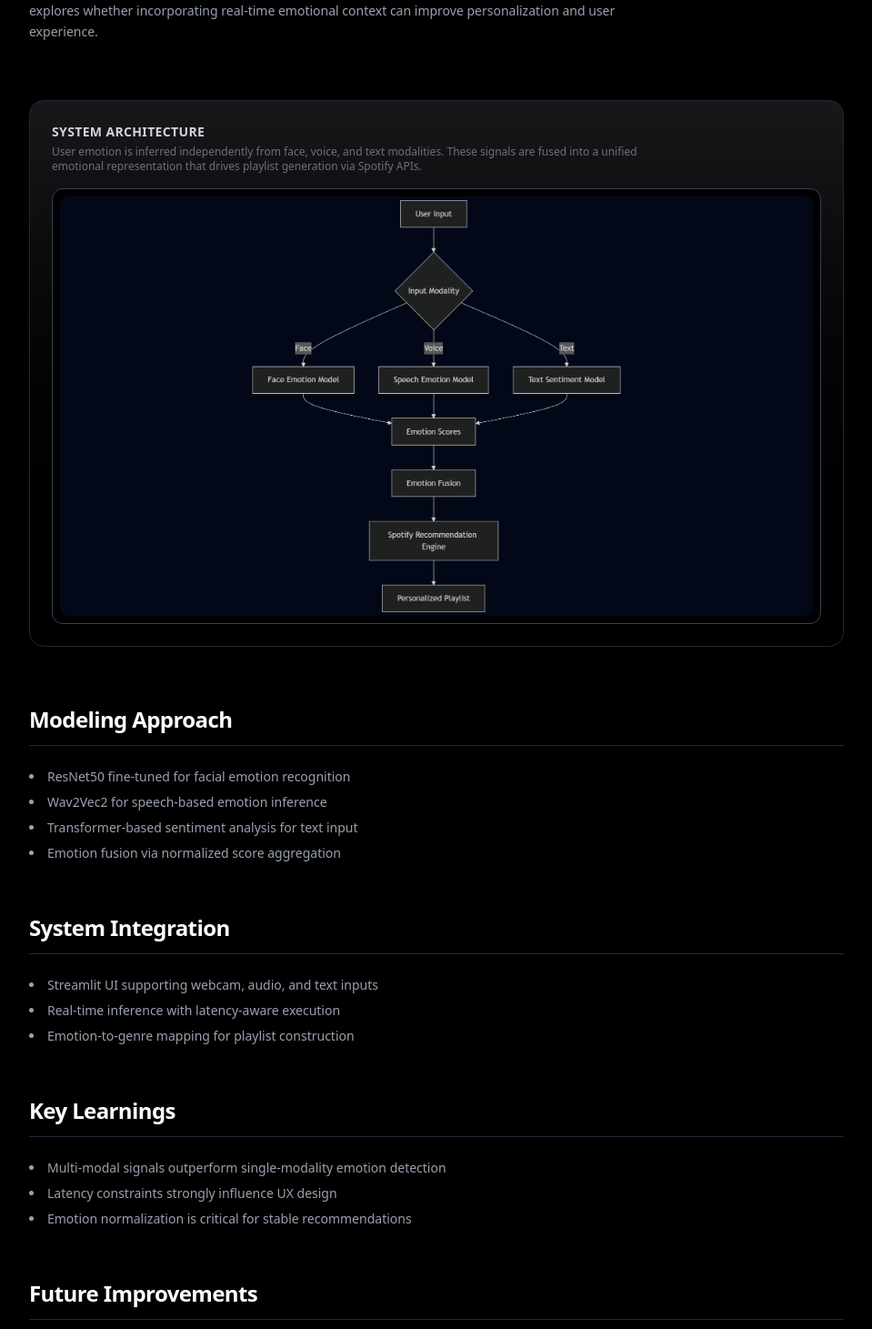
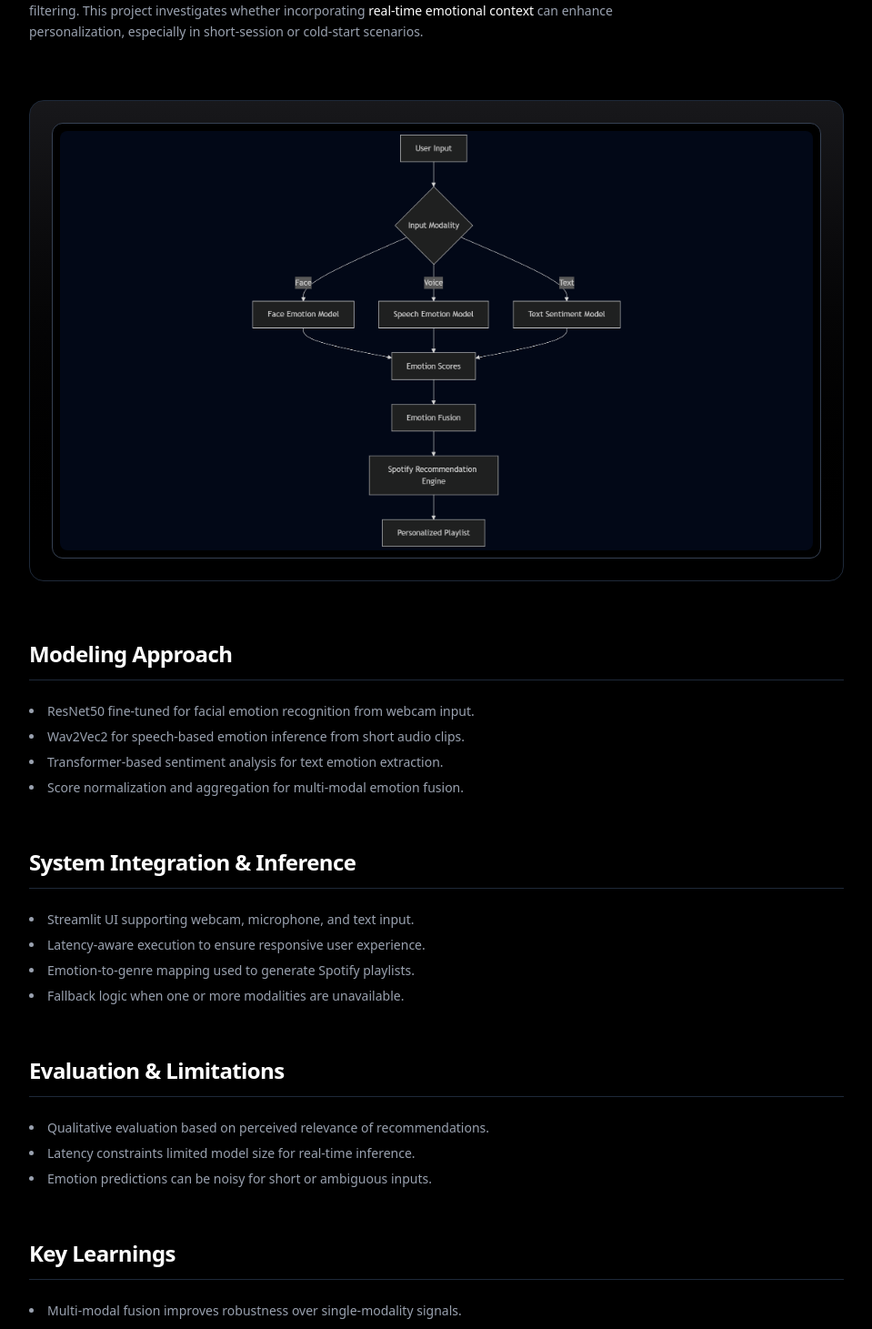
Before and after one commit to reethj-07/portfolio, a Next.js app: page /projects/emotion-music-recommender in a window 1280 px wide. Shown: the part 482-1943 px from the top of the page at 91% size, without its empty margins (160-1119 px from the left). Built offline with nearby package versions, Linux system fonts and the light colour scheme.

Commit message:
Added future improvements.

```diff
--- a/src/app/projects/emotion-music-recommender/page.tsx
+++ b/src/app/projects/emotion-music-recommender/page.tsx
@@ -6,7 +6,7 @@ export default function EmotionMusicRecommender() {
   return (
     <ProjectLayout
       title="Multi-Modal Emotion-Aware Music Recommendation System"
-      description="A real-time music recommender that adapts playlists based on emotional signals derived from face, voice, and text inputs."
+      description="A real-time music recommender that adapts playlists based on emotional signals inferred from face, voice, and text inputs."
       badges={[
         "Computer Vision",
         "Speech Emotion",
@@ -17,55 +17,61 @@ export default function EmotionMusicRecommender() {
     >
       <Section title="Problem Statement">
         <p className="text-gray-400 text-sm leading-relaxed max-w-2xl">
-          Traditional music recommender systems rely primarily on historical
-          listening behavior. This project explores whether incorporating
-          real-time emotional context can improve personalization and user
-          experience.
+          Most music recommendation systems rely heavily on historical listening
+          behavior and collaborative filtering. This project investigates whether
+          incorporating <span className="text-white font-medium">real-time emotional context </span>
+          can enhance personalization, especially in short-session or cold-start scenarios.
         </p>
       </Section>
 
       <Diagram
         src="/diagrams/emotion-music-architecture.png"
         alt="Emotion-aware music recommendation pipeline"
-        title="System Architecture"
-        description="User emotion is inferred independently from face, voice, and text modalities. These signals are fused into a unified emotional representation that drives playlist generation via Spotify APIs."
+        caption="Multi-modal emotion inference pipeline combining face, voice, and text signals for playlist generation."
       />
 
       <Section title="Modeling Approach">
         <ul className="list-disc list-inside space-y-2 text-gray-400 text-sm">
-          <li>ResNet50 fine-tuned for facial emotion recognition</li>
-          <li>Wav2Vec2 for speech-based emotion inference</li>
-          <li>Transformer-based sentiment analysis for text input</li>
-          <li>Emotion fusion via normalized score aggregation</li>
+          <li>ResNet50 fine-tuned for facial emotion recognition from webcam input.</li>
+          <li>Wav2Vec2 for speech-based emotion inference from short audio clips.</li>
+          <li>Transformer-based sentiment analysis for text emotion extraction.</li>
+          <li>Score normalization and aggregation for multi-modal emotion fusion.</li>
         </ul>
       </Section>
 
-      <Section title="System Integration">
+      <Section title="System Integration & Inference">
         <ul className="list-disc list-inside space-y-2 text-gray-400 text-sm">
-          <li>Streamlit UI supporting webcam, audio, and text inputs</li>
-          <li>Real-time inference with latency-aware execution</li>
-          <li>Emotion-to-genre mapping for playlist construction</li>
+          <li>Streamlit UI supporting webcam, microphone, and text input.</li>
+          <li>Latency-aware execution to ensure responsive user experience.</li>
+          <li>Emotion-to-genre mapping used to generate Spotify playlists.</li>
+          <li>Fallback logic when one or more modalities are unavailable.</li>
+        </ul>
+      </Section>
+
+      <Section title="Evaluation & Limitations">
+        <ul className="list-disc list-inside space-y-2 text-gray-400 text-sm">
+          <li>Qualitative evaluation based on perceived relevance of recommendations.</li>
+          <li>Latency constraints limited model size for real-time inference.</li>
+          <li>Emotion predictions can be noisy for short or ambiguous inputs.</li>
         </ul>
       </Section>
 
       <Section title="Key Learnings">
         <ul className="list-disc list-inside space-y-2 text-gray-400 text-sm">
-          <li>Multi-modal signals outperform single-modality emotion detection</li>
-          <li>Latency constraints strongly influence UX design</li>
-          <li>Emotion normalization is critical for stable recommendations</li>
+          <li>Multi-modal fusion improves robustness over single-modality signals.</li>
+          <li>Latency trade-offs significantly influence model and UX design.</li>
+          <li>Emotion normalization is critical for stable downstream decisions.</li>
         </ul>
       </Section>
+
       <Section title="Future Improvements">
-  <ul className="list-disc list-inside space-y-2 text-gray-400 text-sm">
-    <li>Incorporate temporal emotion smoothing for more stable recommendations.</li>
-    <li>Learn personalized emotion-to-genre mappings per user.</li>
-    <li>Add reinforcement learning based feedback loops.</li>
-    <li>Deploy models as lightweight inference services for scalability.</li>
-  </ul>
-</Section>
-
-
-
+        <ul className="list-disc list-inside space-y-2 text-gray-400 text-sm">
+          <li>Temporal emotion smoothing for more stable recommendations.</li>
+          <li>Personalized emotion-to-genre mappings per user.</li>
+          <li>Reinforcement learning-based feedback loops.</li>
+          <li>Deploy models as lightweight inference services for scalability.</li>
+        </ul>
+      </Section>
     </ProjectLayout>
   );
 }
```
